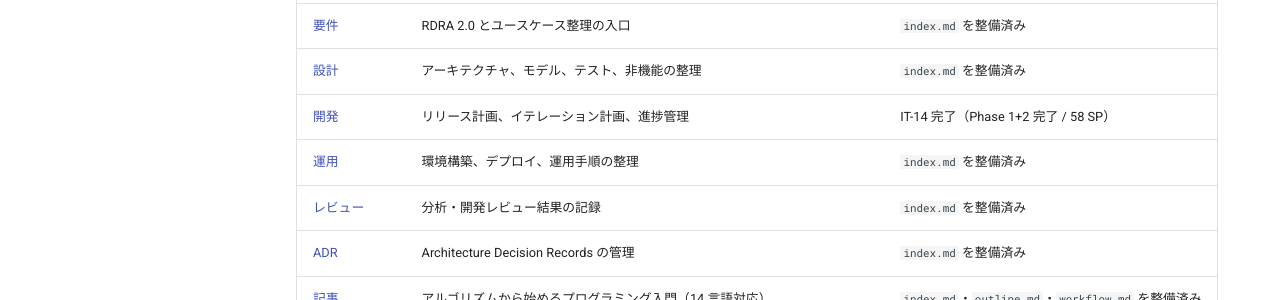
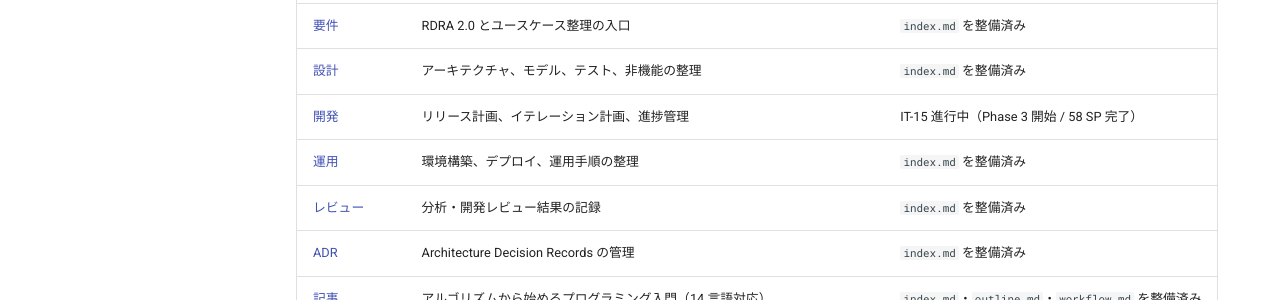
Before and after one commit to k2works/getting-started-algorithm, an MkDocs documentation site: the page built from docs/index.md, in a window 1280 px wide and 900 px high, scrolled down 517 px. Shown: the part 200-500 px from the top of the window. Built offline with MkDocs 1.6.1 and Material for MkDocs 9.7.7, drawn with Linux system fonts in a browser that asks for light colours; comment, search, counter and statistics services are not loaded.

Commit message:
docs: IT-15 開始に伴いドキュメントインデックスを更新する

```diff
--- a/docs/index.md
+++ b/docs/index.md
@@ -18,7 +18,7 @@
 | [戦略](./strategy/index.md) | 企業分析、経営戦略、ビジネスアーキテクチャ、インセプションデッキの整理 | `index.md` を整備済み |
 | [要件](./requirements/index.md) | RDRA 2.0 とユースケース整理の入口               | `index.md` を整備済み |
 | [設計](./design/index.md) | アーキテクチャ、モデル、テスト、非機能の整理              | `index.md` を整備済み |
-| [開発](./development/index.md) | リリース計画、イテレーション計画、進捗管理               | IT-14 完了（Phase 1+2 完了 / 58 SP） |
+| [開発](./development/index.md) | リリース計画、イテレーション計画、進捗管理               | IT-15 進行中（Phase 3 開始 / 58 SP 完了） |
 | [運用](./operation/index.md) | 環境構築、デプロイ、運用手順の整理                   | `index.md` を整備済み |
 | [レビュー](./review/index.md) | 分析・開発レビュー結果の記録                      | `index.md` を整備済み |
 | [ADR](./adr/index.md) | Architecture Decision Records の管理   | `index.md` を整備済み |
```
